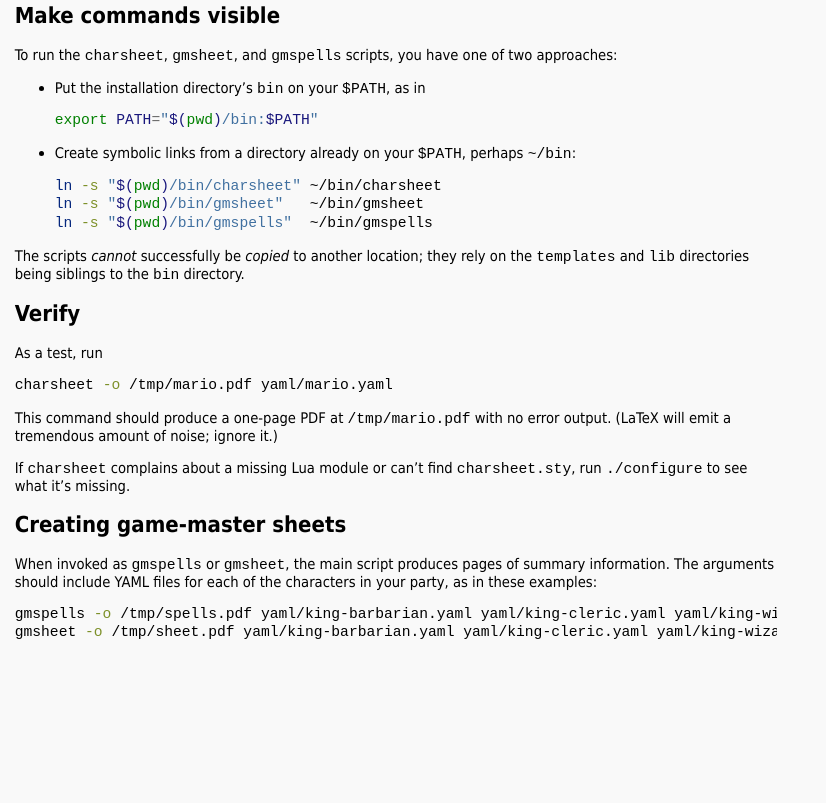
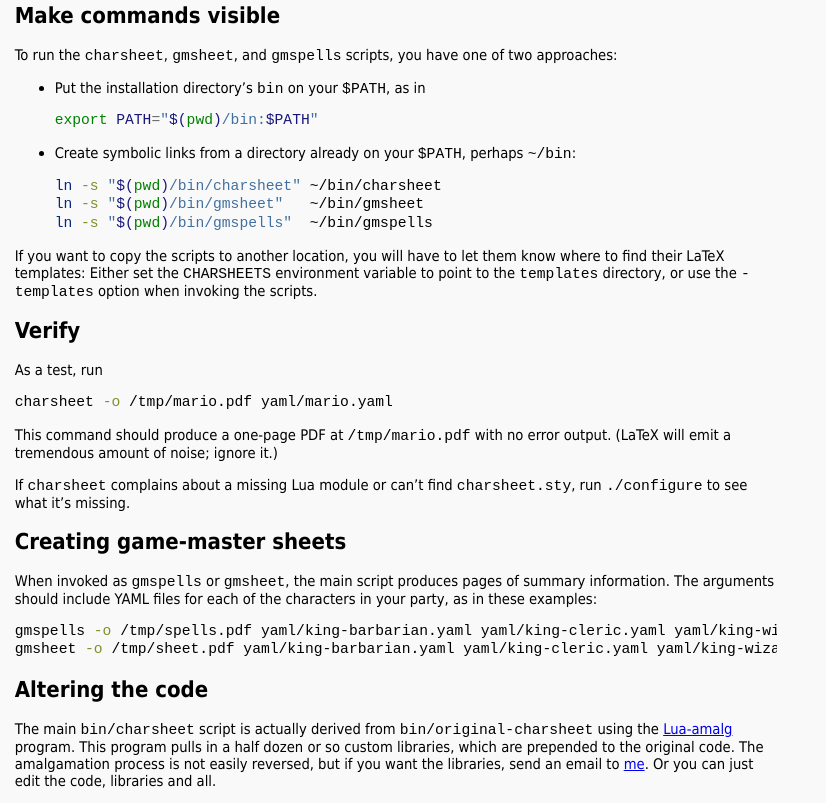
Before and after one commit to dnd-character-sheets/dnd-character-sheets.github.io, a plain HTML site: page docs/INSTALL.html in a window 1280 px wide. Shown: the part 1001-1804 px from the top of the page, without its empty margins (0-826 px from the left). Before the commit the page ends 1657 px from the top, so only its background shows below. Drawn offline with Linux system fonts and the light colour scheme.

Commit message:
update derived files

```diff
--- a/docs/INSTALL.html
+++ b/docs/INSTALL.html
@@ -151,10 +151,11 @@ class="sourceCode sh"><code class="sourceCode bash"><span id="cb5-1"><a href="#c
 <span id="cb5-2"><a href="#cb5-2" aria-hidden="true" tabindex="-1"></a><span class="fu">ln</span> <span class="at">-s</span> <span class="st">&quot;</span><span class="va">$(</span><span class="bu">pwd</span><span class="va">)</span><span class="st">/bin/gmsheet&quot;</span>   ~/bin/gmsheet</span>
 <span id="cb5-3"><a href="#cb5-3" aria-hidden="true" tabindex="-1"></a><span class="fu">ln</span> <span class="at">-s</span> <span class="st">&quot;</span><span class="va">$(</span><span class="bu">pwd</span><span class="va">)</span><span class="st">/bin/gmspells&quot;</span>  ~/bin/gmspells</span></code></pre></div></li>
 </ul>
-<p>The scripts <em>cannot</em> successfully be <em>copied</em> to
-another location; they rely on the <code>templates</code> and
-<code>lib</code> directories being siblings to the <code>bin</code>
-directory.</p>
+<p>If you want to copy the scripts to another location, you will have to
+let them know where to find their LaTeX templates: Either set the
+<code>CHARSHEETS</code> environment variable to point to the
+<code>templates</code> directory, or use the <code>-templates</code>
+option when invoking the scripts.</p>
 <h2 id="verify">Verify</h2>
 <p>As a test, run</p>
 <div class="sourceCode" id="cb6"><pre class="sourceCode sh"><code class="sourceCode bash"><span id="cb6-1"><a href="#cb6-1" aria-hidden="true" tabindex="-1"></a><span class="ex">charsheet</span> <span class="at">-o</span> /tmp/mario.pdf yaml/mario.yaml</span></code></pre></div>
@@ -171,5 +172,14 @@ include YAML files for each of the characters in your party, as in these
 examples:</p>
 <div class="sourceCode" id="cb7"><pre class="sourceCode sh"><code class="sourceCode bash"><span id="cb7-1"><a href="#cb7-1" aria-hidden="true" tabindex="-1"></a><span class="ex">gmspells</span> <span class="at">-o</span> /tmp/spells.pdf yaml/king-barbarian.yaml yaml/king-cleric.yaml yaml/king-wizard.yaml yaml/king-rogue.yaml</span>
 <span id="cb7-2"><a href="#cb7-2" aria-hidden="true" tabindex="-1"></a><span class="ex">gmsheet</span> <span class="at">-o</span> /tmp/sheet.pdf yaml/king-barbarian.yaml yaml/king-cleric.yaml yaml/king-wizard.yaml yaml/king-rogue.yaml</span></code></pre></div>
+<h2 id="altering-the-code">Altering the code</h2>
+<p>The main <code>bin/charsheet</code> script is actually derived from
+<code>bin/original-charsheet</code> using the <a
+href="https://github.com/siffiejoe/lua-amalg">Lua-amalg</a> program.
+This program pulls in a half dozen or so custom libraries, which are
+prepended to the original code. The amalgamation process is not easily
+reversed, but if you want the libraries, send an email to <a
+href="mailto:nr@cs.tufts.edu">me</a>. Or you can just edit the code,
+libraries and all.</p>
 </body>
 </html>
```
Also changed, not shown: docs/mario-preview.png, mario-preview.png, 2 other files.
